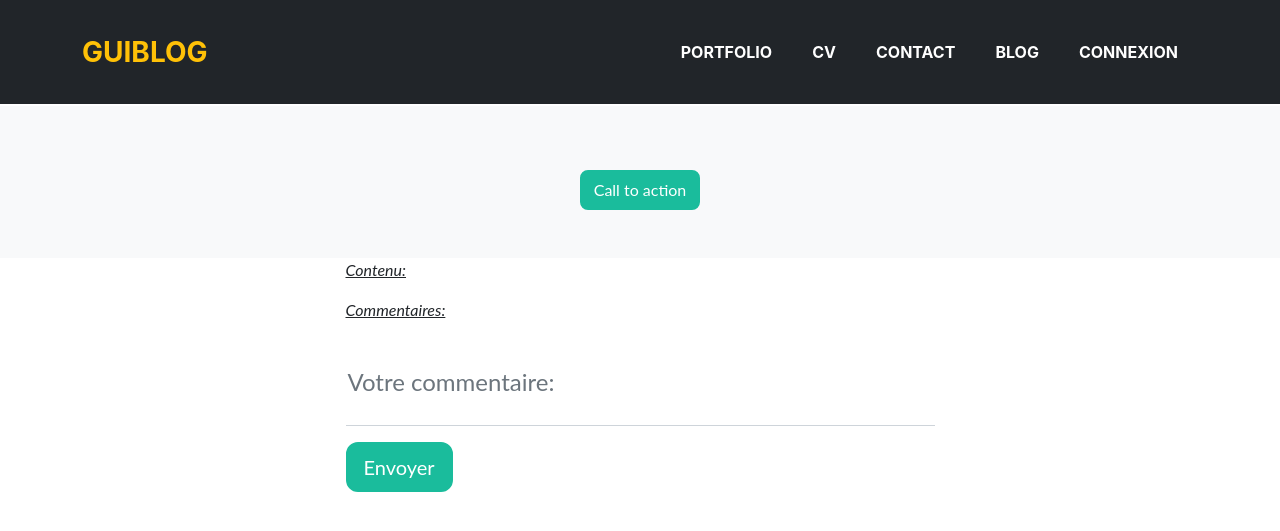
After one commit to guillaumedbk/P5_Blog_Guillaume_De_Backre, a PHP site: template Templates/blog/post.html.twig in a window 1280 px wide. The commit adds this page. Shown: the top 531 px of the page. Run offline with PHP 8.4, Linux system fonts and the light colour scheme; the template is opened without the code that fills it, so the values that code supplies are empty; some libraries are stand-ins or nearby versions.

Commit message:
Retrieval and dynamic display of a post

```diff
--- a/Templates/blog/index.html.twig
+++ b/Templates/blog/index.html.twig
@@ -32,10 +32,11 @@
                             {% if posts %}
                             {% for post in posts %}
                             <div class="post-preview">
-                                <a href="">
+                                <a href="post/{{ post.id }}">
                                     <h2 class="post-title"> {{ post.title }} </h2>
+                                </a>
                                     <h3 class="post-subtitle"> {{ post.chapo }} </h3>
-                                </a>
+
                                 <p class="post-meta">
                                     Posté le {{ post.lastUpdate }}
                                 </p>
--- /dev/null
+++ b/Templates/blog/post.html.twig
@@ -0,0 +1,47 @@
+{% extends "base.html.twig" %}
+
+{% block body %}
+    <header>
+        <!-- Jumbotron -->
+        <div class="p-5 text-center bg-light">
+            <h1 class="mb-3">{{ post.title }}</h1>
+            <h4 class="mb-3">{{ post.chapo }}</h4>
+            <a class="btn btn-primary" href="" role="button">Call to action</a>
+        </div>
+        <!-- Jumbotron -->
+    </header>
+    <!-- Post Content-->
+    <article class="mb-4">
+        <div class="container px-4 px-lg-5">
+            <div class="row gx-4 gx-lg-5 justify-content-center">
+                <div class="col-md-10 col-lg-8 col-xl-7">
+                    <p><u><em>Contenu:</em></u></p>
+                    <p>{{ post.content }}</p>
+
+                    <p><u><em>Commentaires:</em></u></p>
+
+                </div>
+            </div>
+
+            <div class="row gx-4 gx-lg-5 justify-content-center">
+                <div class="col-md-10 col-lg-8 col-xl-7">
+                    <!-- Display comments -->
+
+                    <!-- * * SB Forms Contact Form * *-->
+                    <form action="" method="post">
+                        <!-- Titre input-->
+                        <div class="form-floating mb-3">
+                            <input type="text" class="form-control" id="comment" name="comment" placeholder="Votre commentaire:" required />
+                            <label for="comment">Votre commentaire:</label>
+                        </div>
+                        <!-- Submit Button-->
+                        <button class="btn btn-primary btn-lg" type="submit" value="Envoyer" name="mailform">Envoyer</button>
+
+                    </form>
+                </div>
+            </div>
+
+        </div>
+    </article>
+
+{% endblock %}
--- a/Templates/header.html.twig
+++ b/Templates/header.html.twig
@@ -11,7 +11,7 @@
                 <li class="nav-item mx-0 mx-lg-1"><a class="nav-link py-3 px-0 px-lg-3 rounded text-white" href="">Portfolio</a></li>
                 <li class="nav-item mx-0 mx-lg-1"><a class="nav-link py-3 px-0 px-lg-3 rounded text-white" href="">CV</a></li>
                 <li class="nav-item mx-0 mx-lg-1"><a class="nav-link py-3 px-0 px-lg-3 rounded text-white" href="">Contact</a></li>
-                <li class="nav-item mx-0 mx-lg-1"><a class="nav-link py-3 px-0 px-lg-3 rounded text-white" href="blog">Blog</a></li>
+                <li class="nav-item mx-0 mx-lg-1"><a class="nav-link py-3 px-0 px-lg-3 rounded text-white" href="/P5_Blog_Guillaume_De_Backre/blog">Blog</a></li>
 
                 {% if session.LOGGED == true %}
                     <div class="btn-group">
--- a/index.php
+++ b/index.php
@@ -3,7 +3,7 @@
 require_once realpath("vendor/autoload.php");
 
 use App\Controllers\Blog\BlogController;
-use App\Controllers\Blog\MyPutController;
+use App\Controllers\Blog\PostController;
 use App\Controllers\Home\HomeController;
 use App\Controllers\Home\LoginController;
 use App\Controllers\Home\LogoutController;
@@ -55,8 +55,8 @@ $router = new Router(
             'controller' => new BlogController()
         ],
         "/^\/post\/(\d+)$/" => [
-            'methods' => ['POST', 'GET', 'PUT'],
-            'controller' => new MyPutController()
+            'methods' => ['GET'],
+            'controller' => new PostController()
         ]
     ]
 );
--- a/src/Repository/Repository.php
+++ b/src/Repository/Repository.php
@@ -40,6 +40,7 @@ abstract class Repository
     //GET BY ID
     public function findById(int $id): object
     {
+        try {
             $req = $this->dbConnection->getPDO()->prepare("SELECT * FROM {$this->table} WHERE id = ?");
             $req->execute([$id]);
             $fetch = $req->fetch(PDO::FETCH_ASSOC);
@@ -47,6 +48,9 @@ abstract class Repository
             /** @var EntityInterface $entityClass */
             $entityClass = $this->entityClass;
             return $entityClass::createFromDb($fetch);
+        } catch (\PDOException $exception) {
+            throw new \PDOException("The following error has occured:  {$exception->getMessage()} at line: {$exception->getLine()} in file {$exception->getFile()}");
+        }
     }
     //DELETE ONE ELEMENT
     public function deleteById(int $id): void
```
Also changed, not shown: src/Controllers/Blog/MyPutController.php (deleted, +0 -29 lines), src/Controllers/Blog/PostController.php (added, +29 -0 lines), src/Entity/Post/Post.php (+7 -3 lines). Lines whose indentation alone changed are shown as unchanged.
